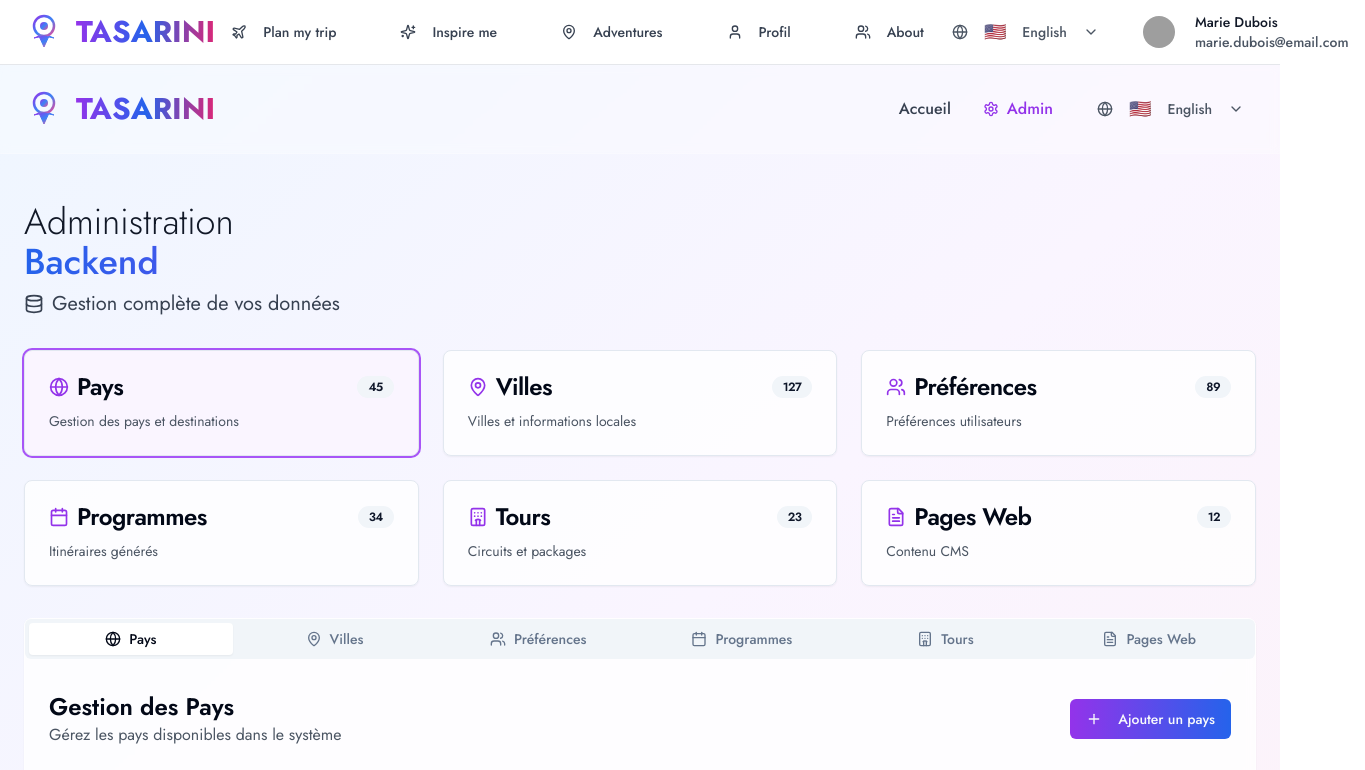
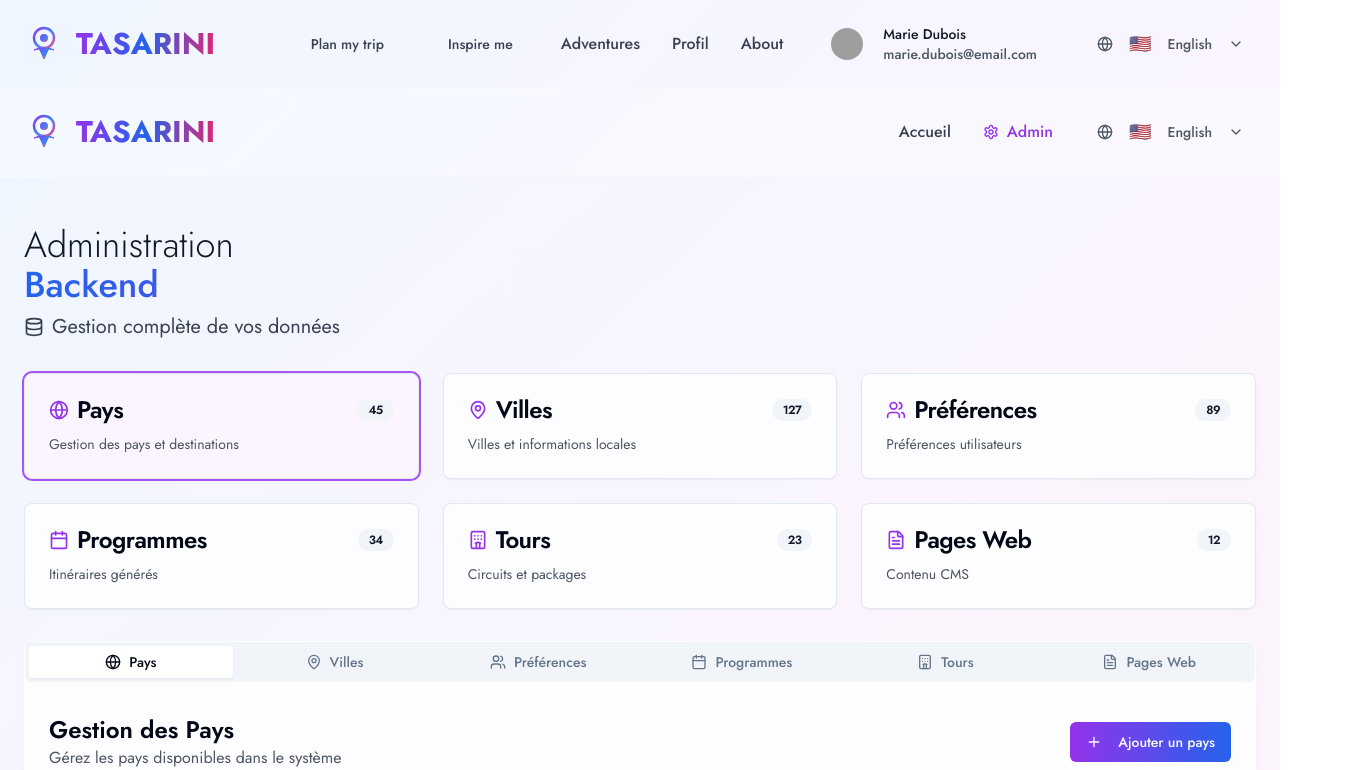
Before and after one commit to Debbarh/trip-tailor-genius-03, a React (Vite) app: page /admin in a window 1280 px wide. Shown: the top 770 px of the page, 1365 px wide, since content can reach past the window. Built offline with nearby package versions, Linux system fonts and the light colour scheme; grey boxes are pictures that could not be loaded.

Commit message:
feat: Make the menu persistent across pages
Make the home page menu global, so it is visible on all pages.

```diff
--- a/src/App.tsx
+++ b/src/App.tsx
@@ -5,7 +5,7 @@ import { TooltipProvider } from "@/components/ui/tooltip";
 import { QueryClient, QueryClientProvider } from "@tanstack/react-query";
 import { BrowserRouter, Routes, Route } from "react-router-dom";
 import { LanguageProvider } from "@/contexts/LanguageContext";
-import GlobalNavigation from "@/components/layout/GlobalNavigation";
+import HomeNavigation from "@/components/layout/HomeNavigation";
 import Index from "./pages/Index";
 import Login from "./pages/Login";
 import Signup from "./pages/Signup";
@@ -26,51 +26,46 @@ const App = () => (
         <BrowserRouter>
           <div className="min-h-screen bg-gradient-to-br from-blue-50 via-purple-50 to-pink-50">
             <Routes>
-              <Route path="/" element={
-                <>
-                  <GlobalNavigation />
-                  <Index />
-                </>
-              } />
+              <Route path="/" element={<Index />} />
               <Route path="/login" element={
                 <>
-                  <GlobalNavigation />
+                  <HomeNavigation />
                   <Login />
                 </>
               } />
               <Route path="/signup" element={
                 <>
-                  <GlobalNavigation />
+                  <HomeNavigation />
                   <Signup />
                 </>
               } />
               <Route path="/profile" element={
                 <>
-                  <GlobalNavigation />
+                  <HomeNavigation />
                   <Profile />
                 </>
               } />
               <Route path="/countries" element={
                 <>
-                  <GlobalNavigation />
+                  <HomeNavigation />
                   <Countries />
                 </>
               } />
               <Route path="/itinerary" element={
                 <>
-                  <GlobalNavigation />
+                  <HomeNavigation />
                   <Itinerary />
                 </>
               } />
               <Route path="/admin" element={
                 <>
-                  <GlobalNavigation />
+                  <HomeNavigation />
                   <Admin />
                 </>
               } />
               <Route path="*" element={
                 <>
-                  <GlobalNavigation />
+                  <HomeNavigation />
                   <NotFound />
                 </>
               } />
--- a/src/components/home/HomeScreen.tsx
+++ b/src/components/home/HomeScreen.tsx
@@ -7,7 +7,7 @@ import LanguageSelector from "@/components/ui/LanguageSelector";
 import ToursSection from "@/components/tours/ToursSection";
 import { useLanguage } from "@/contexts/LanguageContext";
 import UserHeader from "@/components/ui/UserHeader";
-import MobileNavigation from "@/components/layout/MobileNavigation";
+import HomeNavigation from "@/components/layout/HomeNavigation";
 import HeroSection from "./HeroSection";
 import FeaturesGrid from "./FeaturesGrid";
 import FloatingElements from "./FloatingElements";
@@ -73,36 +73,7 @@ const HomeScreen = ({ onModeSelect }: HomeScreenProps) => {
       </div>
 
       {/* Header */}
-      <header className="relative z-10 px-6 py-6">
-        <nav className="max-w-7xl mx-auto flex items-center justify-between">
-          <BrandLogo />
-
-          {/* Desktop Navigation */}
-          <div className="hidden md:flex items-center space-x-8">
-            <Button
-              onClick={() => onModeSelect('plan')}
-              variant="ghost"
-              className="text-gray-700 hover:text-purple-600 transition-colors font-medium"
-            >
-              {t('hero.plan')}
-            </Button>
-            <Button
-              onClick={() => onModeSelect('inspire')}
-              variant="ghost"
-              className="text-gray-700 hover:text-purple-600 transition-colors font-medium"
-            >
-              {t('hero.inspire')}
-            </Button>
-            <a href="#tours" className="text-gray-700 hover:text-purple-600 transition-colors font-medium">{t('nav.adventures')}</a>
-            <a href="#" className="text-gray-700 hover:text-purple-600 transition-colors font-medium">{t('nav.about')}</a>
-            <UserHeader />
-            <LanguageSelector />
-          </div>
-
-          {/* Mobile Navigation */}
-          <MobileNavigation onModeSelect={onModeSelect} />
-        </nav>
-      </header>
+      <HomeNavigation onModeSelect={onModeSelect} />
 
       {/* Hero Section */}
       <HeroSection
--- a/src/components/layout/GlobalNavigation.tsx
+++ /dev/null
@@ -1,103 +0,0 @@
-
-import React from 'react';
-import { Link, useLocation } from 'react-router-dom';
-import { Button } from '@/components/ui/button';
-import { useLanguage } from '@/contexts/LanguageContext';
-import UserHeader from '@/components/ui/UserHeader';
-import LanguageSelector from '@/components/ui/LanguageSelector';
-import MobileNavigation from '@/components/layout/MobileNavigation';
-import BrandLogo from '@/components/layout/BrandLogo';
-import { Plane, SparklesIcon, MapPin, Users, User } from 'lucide-react';
-
-interface GlobalNavigationProps {
-  onModeSelect?: (mode: 'plan' | 'inspire') => void;
-}
-
-const GlobalNavigation = ({ onModeSelect }: GlobalNavigationProps) => {
-  const { t } = useLanguage();
-  const location = useLocation();
-
-  const handleModeSelect = (mode: 'plan' | 'inspire') => {
-    if (location.pathname === '/' && onModeSelect) {
-      onModeSelect(mode);
-    } else {
-      // Navigate to home and trigger mode
-      window.location.href = `/?mode=${mode}`;
-    }
-  };
-
-  return (
-    <header className="sticky top-0 z-50 bg-white/95 backdrop-blur-sm border-b border-gray-200">
-      <div className="max-w-7xl mx-auto px-6">
-        <div className="flex items-center justify-between h-16">
-          {/* Logo */}
-          <Link to="/" className="flex items-center">
-            <BrandLogo />
-          </Link>
-
-          {/* Desktop Navigation */}
-          <nav className="hidden md:flex items-center space-x-8">
-            <Button
-              onClick={() => handleModeSelect('plan')}
-              variant="ghost"
-              className="flex items-center space-x-2 text-gray-700 hover:text-purple-600 font-medium"
-            >
-              <Plane className="w-4 h-4" />
-              <span>{t('hero.plan')}</span>
-            </Button>
-
-            <Button
-              onClick={() => handleModeSelect('inspire')}
-              variant="ghost"
-              className="flex items-center space-x-2 text-gray-700 hover:text-purple-600 font-medium"
-            >
-              <SparklesIcon className="w-4 h-4" />
-              <span>{t('hero.inspire')}</span>
-            </Button>
-
-            <Link to="/countries">
-              <Button
-                variant="ghost"
-                className="flex items-center space-x-2 text-gray-700 hover:text-purple-600 font-medium"
-              >
-                <MapPin className="w-4 h-4" />
-                <span>{t('nav.adventures')}</span>
-              </Button>
-            </Link>
-
-            <Link to="/profile">
-              <Button
-                variant="ghost"
-                className="flex items-center space-x-2 text-gray-700 hover:text-purple-600 font-medium"
-              >
-                <User className="w-4 h-4" />
-                <span>Profil</span>
-              </Button>
-            </Link>
-
-            <Button
-              variant="ghost"
-              className="flex items-center space-x-2 text-gray-700 hover:text-purple-600 font-medium"
-            >
-              <Users className="w-4 h-4" />
-              <span>{t('nav.about')}</span>
-            </Button>
-          </nav>
-
-          {/* Right section */}
-          <div className="flex items-center space-x-4">
-            <div className="hidden md:block">
-              <LanguageSelector />
-            </div>
-            <div className="hidden md:block">
-              <UserHeader />
-            </div>
-            <MobileNavigation onModeSelect={handleModeSelect} />
-          </div>
-        </div>
-      </div>
-    </header>
-  );
-};
-
-export default GlobalNavigation;
--- /dev/null
+++ b/src/components/layout/HomeNavigation.tsx
@@ -0,0 +1,68 @@
+
+import React from 'react';
+import { Link } from 'react-router-dom';
+import { Button } from "@/components/ui/button";
+import BrandLogo from "@/components/layout/BrandLogo";
+import LanguageSelector from "@/components/ui/LanguageSelector";
+import { useLanguage } from "@/contexts/LanguageContext";
+import UserHeader from "@/components/ui/UserHeader";
+import MobileNavigationMenu from "./MobileNavigationMenu";
+
+interface HomeNavigationProps {
+  onModeSelect?: (mode: 'plan' | 'inspire') => void;
+}
+
+const HomeNavigation = ({ onModeSelect }: HomeNavigationProps) => {
+  const { t } = useLanguage();
+
+  const handleModeSelect = (mode: 'plan' | 'inspire') => {
+    if (onModeSelect) {
+      onModeSelect(mode);
+    } else {
+      // Navigate to home and trigger mode
+      window.location.href = `/?mode=${mode}`;
+    }
+  };
+
+  return (
+    <header className="relative z-10 px-6 py-6">
+      <nav className="max-w-7xl mx-auto flex items-center justify-between">
+        <Link to="/">
+          <BrandLogo />
+        </Link>
+
+        {/* Desktop Navigation */}
+        <div className="hidden md:flex items-center space-x-8">
+          <Button
+            onClick={() => handleModeSelect('plan')}
+            variant="ghost"
+            className="text-gray-700 hover:text-purple-600 transition-colors font-medium"
+          >
+            {t('hero.plan')}
+          </Button>
+          <Button
+            onClick={() => handleModeSelect('inspire')}
+            variant="ghost"
+            className="text-gray-700 hover:text-purple-600 transition-colors font-medium"
+          >
+            {t('hero.inspire')}
+          </Button>
+          <Link to="/countries" className="text-gray-700 hover:text-purple-600 transition-colors font-medium">
+            {t('nav.adventures')}
+          </Link>
+          <Link to="/profile" className="text-gray-700 hover:text-purple-600 transition-colors font-medium">
+            Profil
+          </Link>
+          <a href="#" className="text-gray-700 hover:text-purple-600 transition-colors font-medium">{t('nav.about')}</a>
+          <UserHeader />
+          <LanguageSelector />
+        </div>
+
+        {/* Mobile Navigation */}
+        <MobileNavigationMenu onModeSelect={handleModeSelect} />
+      </nav>
+    </header>
+  );
+};
+
+export default HomeNavigation;
--- a/src/components/layout/MobileNavigation.tsx
+++ b/src/components/layout/MobileNavigationMenu.tsx
@@ -14,11 +14,11 @@ import {
 } from '@/components/ui/drawer';
 import { Menu, X, User } from 'lucide-react';
 
-interface MobileNavigationProps {
+interface MobileNavigationMenuProps {
   onModeSelect: (mode: 'plan' | 'inspire') => void;
 }
 
-const MobileNavigation = ({ onModeSelect }: MobileNavigationProps) => {
+const MobileNavigationMenu = ({ onModeSelect }: MobileNavigationMenuProps) => {
   const { t } = useLanguage();
   const [open, setOpen] = React.useState(false);
 
@@ -116,4 +116,4 @@ const MobileNavigation = ({ onModeSelect }: MobileNavigationProps) => {
   );
 };
 
-export default MobileNavigation;
+export default MobileNavigationMenu;
```
